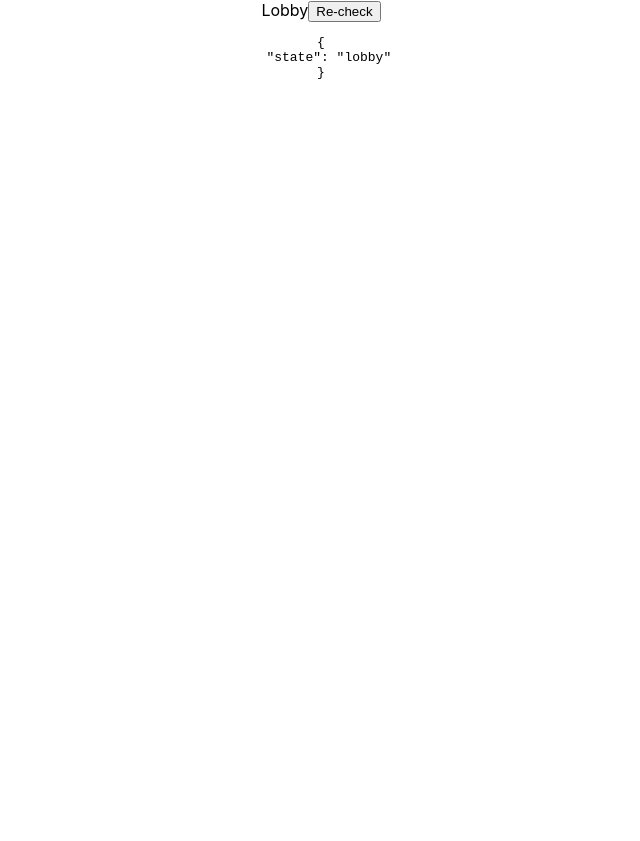
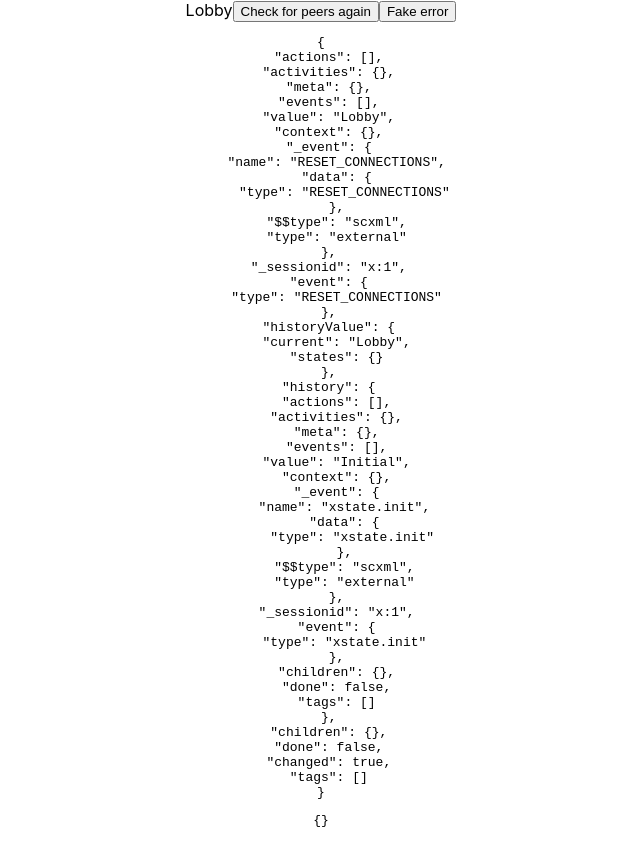
Before and after one commit to seanmailander/kingdomino, a React (Create React App) app in the folder client/: page / in a window 1280 px wide. Shown: the whole page, without its empty margins (319-959 px from the left). Before the commit the page ends 800 px from the top, so only its background shows below. Built offline with nearby package versions, Linux system fonts and the light colour scheme; no server answers.

Commit message:
Create a state machine  - just cause

```diff
--- a/client/package.json
+++ b/client/package.json
@@ -6,6 +6,7 @@
     "@testing-library/jest-dom": "^5.11.4",
     "@testing-library/react": "^11.1.0",
     "@testing-library/user-event": "^12.1.10",
+    "@xstate/react": "^1.2.2",
     "event-iterator": "^2.0.0",
     "react": "^17.0.1",
     "react-dom": "^17.0.1",
--- a/client/src/Game.js
+++ b/client/src/Game.js
@@ -1,24 +1,53 @@
 import React, { useState, useEffect } from "react";
+import { useMachine } from "@xstate/react";
+
+import {
+  CONNECTION_ERROR,
+  gameMachine,
+  RESET_CONNECTIONS,
+} from "./gamelogic/stateMachine";
 
 import newGame from "./gamelogic/game";
 
 function Game() {
   const [game, setGame] = useState();
+  const [current, send] = useMachine(gameMachine);
 
   useEffect(() => {
-    setGame(newGame());
-  }, []);
+    setGame(newGame(send));
+  }, [send]);
 
   const lobby = (
     <>
       Lobby
-      <button>Re-check</button>
+      <button onClick={() => send("RESET_CONNECTIONS")}>
+        Check for peers again
+      </button>
+    </>
+  );
+  const error = (
+    <>
+      Error
+      {current?.error}
+      <button onClick={() => window.location.reload()}>Reset game</button>
+    </>
+  );
+
+  const gameState = (
+    <>
+      Game
+      {current?.peerName}
+
     </>
   );
 
   return (
     <>
-      {game?.state === "lobby" && lobby}
+      {current.matches("Lobby") && lobby}
+      {current.matches("Error") && error}
+      {(current.matches("Game") || current.matches("Round")) && gameState}
+      <button onClick={() => send(CONNECTION_ERROR)}>Fake error</button>
+      <pre>{JSON.stringify(current, null, 2)}</pre>
       <pre>{JSON.stringify(game, null, 2)}</pre>
     </>
   );
--- a/client/src/gamelogic/game.js
+++ b/client/src/gamelogic/game.js
@@ -1,6 +1,12 @@
 import seedrandom from "seedrandom";
 
 import newPeerConnection from "./peerConnection";
+import {
+  RESET_CONNECTIONS,
+  INITIALIZE_GAME,
+  SHUFFLE_DECK,
+  CONNECTION_ERROR,
+} from "./stateMachine";
 
 const COMMITTMENT = "COMMITTMENT";
 const REVEAL = "REVEAL";
@@ -127,17 +133,17 @@ const initializeGame = ({ sendGameMessage, waitForGameMessage }) => {
   };
 };
 
-const newGame = () => {
+const newGame = (transition) => {
   let waitForPeerConnection;
   let game;
   let remainingDeck = undefined;
 
-  // TODO: make state tree
-  let state = "lobby";
-
   const resetConnections = () => {
+    transition(RESET_CONNECTIONS);
     console.debug("GAME:RESET new peer connections");
-    waitForPeerConnection = newPeerConnection();
+    waitForPeerConnection = newPeerConnection({
+      onError: () => transition(CONNECTION_ERROR),
+    });
   };
 
   const resetGame = async () => {
@@ -146,9 +152,10 @@ const newGame = () => {
     }
     console.debug("GAME:RESET new game");
     const { sendGameMessage, waitForGameMessage } = await waitForPeerConnection;
+    transition(INITIALIZE_GAME);
     console.debug("GAME:CONNECTED to peer");
     game = initializeGame({ sendGameMessage, waitForGameMessage });
-    state = "shuffling";
+    transition(SHUFFLE_DECK);
     trustedDeal();
   };
 
@@ -161,7 +168,6 @@ const newGame = () => {
   resetGame();
 
   return {
-    state,
     resetConnections,
     resetGame,
     trustedDeal,
--- a/client/src/gamelogic/peerConnection.js
+++ b/client/src/gamelogic/peerConnection.js
@@ -3,7 +3,7 @@ import { EventIterator } from "event-iterator";
 
 // eslint-disable-next-line no-restricted-globals
 const IS_INITIATOR = location.hash === "#1";
-console.debug("Is initiator:", IS_INITIATOR);
+console.debug("PEER:INITIALIZE Is initiator:", IS_INITIATOR);
 
 const INITIATED_EVENT = "INITIATED";
 
@@ -36,7 +36,7 @@ const oneMessageAtATime = (peerFinder) => (messageType) => {
   return observable[Symbol.asyncIterator]();
 };
 
-const newPeerfinder = (isInitiator) => {
+const newPeerfinder = (isInitiator, onError) => {
   // TODO: is this an npm module?
   // eslint-disable-next-line no-undef
   const p = new SimplePeer({
@@ -47,6 +47,7 @@ const newPeerfinder = (isInitiator) => {
 
   // TODO: bubble up errors
   p.on("error", (err) => console.error("ERROR", err));
+  p.on("error", onError);
 
   p.on("signal", async (data) => {
     if (data.type === "offer") {
@@ -85,7 +86,7 @@ const connectToOtherPlayers = (p, asyncInitiation) => async () => {
     if (!offer) {
       // no offer or no record of that peer connection
       // so start a new game
-      console.debug("Starting a new game as initiator");
+      console.debug("PEER:CONNECT Starting a new game as initiator");
       setTimeout(connectToOtherPlayers(p), 1000);
       return;
     }
@@ -96,7 +97,7 @@ const connectToOtherPlayers = (p, asyncInitiation) => async () => {
       return;
     }
 
-    console.debug("Initiator is waiting for an answer");
+    console.debug("PEER:CONNECT Initiator is waiting for an answer");
     setTimeout(connectToOtherPlayers(p), 1000);
   } else {
     // Non-initiator needs to see an offer
@@ -104,14 +105,14 @@ const connectToOtherPlayers = (p, asyncInitiation) => async () => {
     if (offer) {
       p?.signal(offer);
     } else {
-      console.debug("Non-Initiator is waiting for an offer");
+      console.debug("PEER:CONNECT Non-Initiator is waiting for an offer");
       setTimeout(connectToOtherPlayers(p), 1000);
     }
   }
 };
 
-const newPeerConnection = async () => {
-  const peerFinder = newPeerfinder(IS_INITIATOR);
+const newPeerConnection = async ({ onError }) => {
+  const peerFinder = newPeerfinder(IS_INITIATOR, onError);
   connectToOtherPlayers(peerFinder, waitForInitiation(peerFinder))();
 
   await waitForConnection(peerFinder);
--- /dev/null
+++ b/client/src/gamelogic/stateMachine.js
@@ -0,0 +1,39 @@
+import { Machine, interpret, assign } from "xstate";
+
+// - both A and B calculate sorted deck
+
+// - each 4-draw, recommit and re-shuffle
+//   - important to re-randomize every turn, or future knowledge will help mis-behaving clients
+
+export const CONNECTION_ERROR = { type: "CONNECTION_ERROR" };
+export const RESET_CONNECTIONS = "RESET_CONNECTIONS";
+export const INITIALIZE_GAME = "INITIALIZE_GAME";
+export const SHUFFLE_DECK = "SHUFFLE_DECK";
+export const END_GAME = "END_GAME";
+
+export const gameMachine = Machine({
+  id: "game",
+  context: { peerName: undefined, error: undefined },
+  initial: "Initial",
+  states: {
+    Initial: {
+      on: {
+        RESET_CONNECTIONS: {
+          target: "Lobby",
+        },
+        CONNECTION_ERROR: "Error",
+      },
+    },
+    Lobby: {
+      on: { INITIALIZE_GAME: { target: "Game" }, CONNECTION_ERROR: "Error" },
+    },
+    Game: {
+      on: { SHUFFLE_DECK: { target: "Round" }, CONNECTION_ERROR: "Error" },
+    },
+    Round: {
+      on: { END_GAME: { target: "GameOver" }, CONNECTION_ERROR: "Error" },
+    },
+    GameOver: { type: "final" },
+    Error: { type: "final" },
+  },
+});
```
Also changed, not shown: 1 other file (tests, documents, lock files or other folders).
